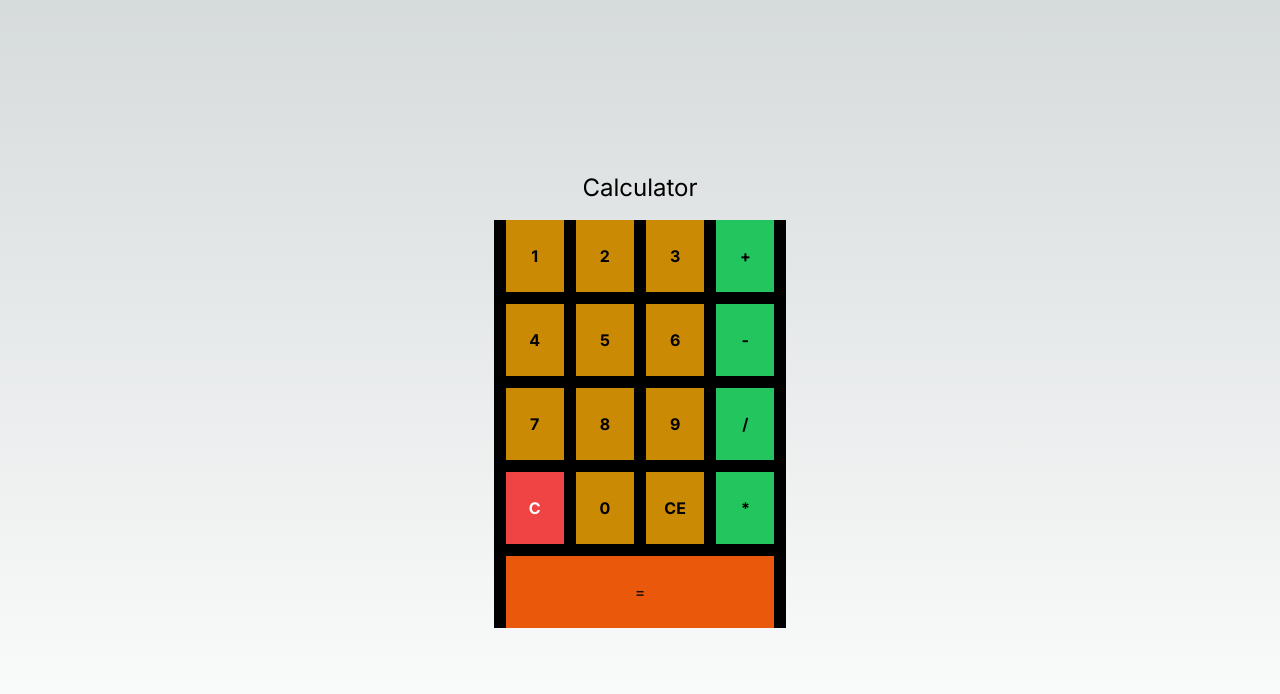
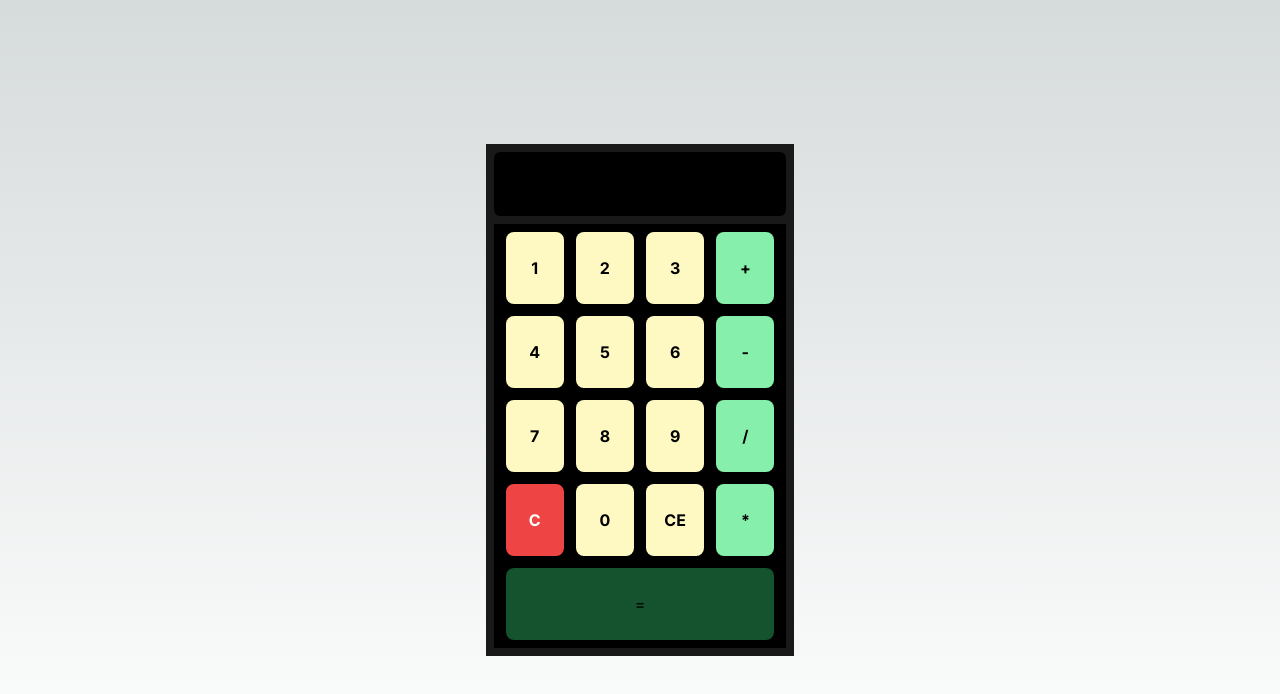
Before and after one commit to adheeb-vk/calculator, a Next.js app: page / in a window 1280 px wide. Shown: the top 694 px of the page. Built offline with nearby package versions, Linux system fonts and the light colour scheme.

Commit message:
design canged

```diff
--- a/src/app/(web)/_components/Calculator.tsx
+++ b/src/app/(web)/_components/Calculator.tsx
@@ -7,12 +7,18 @@ const numbers = ["1","2","3","+","4","5","6","-","7","8","9","/","C","0","CE","*
 
 const [value, setValue] = useState("")
 
-// useEffect(()=>{
-//     console.log(value)
-// }, [value])
+useEffect(()=>{
+    console.log(value)
+}, [value])
 
 const handleClick = (val : any) => {
-    if(value !== 'Error'){
+    if(value === "Error" || value === "0" || value === "Infinity"){
+        if(val === "C" || val === "CE"){
+                    setValue("")
+        }else{
+            setValue(val)
+        }
+    }else{
         if (val === 'C') {
             setValue('');
         } else if ( val === 'CE') {
@@ -26,31 +32,58 @@ const handleClick = (val : any) => {
         } else {
             setValue(value + val);
         }
-    }else{
-        setValue(val)
     }
+    // if(value !== 'Error'){
+    //     if(value !== '0'){
+    //         if (val === 'C') {
+    //             setValue('');
+    //         } else if ( val === 'CE') {
+    //             // if(){
+    //             try{
+    //             setValue(value.slice(0, -1));
+    //             }catch(error){
+    //                 setValue("")
+    //             }
+    //             // }
+    //         } else {
+    //             setValue(value + val);
+    //         }
+    //     }else{
+    //         if(val === "C" || val === "CE"){
+    //             setValue("")
+    //         }else{
+    //             setValue(val)
+    //         }
+    //     }
+    // }else{
+    //     if(val === "C" || val === "CE"){
+    //         setValue("")
+    //     }else{
+    //         setValue(val)
+    //     }
+    // }
 };
 
   return (
-    <div className='w-[24%] p-2 max-[1180px]:w-[30%] max-[970px]:w-[32%] max-[860px]:w-[36%] max-[780px]:w-[38%] max-[710px]:w-[40%] max-[640px]:w-[50%] max-[540px]:w-[60%] max-[460px]:w-[70%] max-[380px]:w-[80%] max-[360px]:w-full'>
-      <div className='text-center mb-4 text-2xl'>{value === "" ? "Calculator" : value}</div>
-      <div className='bg-black'>
+    <div className='w-[24%] p-2 max-[1180px]:w-[30%] max-[970px]:w-[32%] max-[860px]:w-[36%] max-[780px]:w-[38%] bg-[#191919] max-[710px]:w-[40%] max-[640px]:w-[50%] max-[540px]:w-[60%] max-[460px]:w-[70%] max-[380px]:w-[80%] max-[360px]:w-full'>
+      <div className='text-center mb-2 bg-black py-4 text-2xl rounded-md text-black font-bold bg-[#f0f0f0]'>{value === "" ? "Calculator" : value}</div>
+      <div className='bg-black py-2'>
         <ul className='flex items-center justify-center gap-3 w-full flex-wrap'>
             {numbers.map((number, index)=>{
             return(
-                <li className='w-[20%]' key={index}>
+                <li className='w-[20%] rounded-lg overflow-hidden' key={index}>
                     <button onClick={()=>{
                         handleClick(number)
                         // console.log()
-                    }} className={`w-full ${number === "*" ? "bg-green-500 py-6 max-[360px]:py-4 font-bold text-black" : number === "+" ? "bg-green-500 py-6 max-[360px]:py-5 font-bold text-black" : number === "-" ? "bg-green-500 py-6 max-[360px]:py-5 font-bold text-black" : number === "/" ? "bg-green-500 py-6 max-[360px]:py-5 font-bold text-black" : number === "C" ? "bg-red-500 py-6 max-[360px]:py-5 font-bold text-white" : "bg-yellow-600 py-6 max-[360px]:py-5 font-bold text-black"}`}>{number}</button>
+                    }} className={`w-full ${number === "*" ? "bg-green-300 py-6 max-[360px]:py-4 font-bold text-black" : number === "+" ? "bg-green-300 py-6 max-[360px]:py-5 font-bold text-black" : number === "-" ? "bg-green-300 py-6 max-[360px]:py-5 font-bold text-black" : number === "/" ? "bg-green-300 py-6 max-[360px]:py-5 font-bold text-black" : number === "C" ? "bg-red-500 py-6 max-[360px]:py-5 font-bold text-white" : "bg-yellow-100 py-6 max-[360px]:py-5 font-bold text-black"}`}>{number}</button>
                 </li>
             )
             })}
-            <li className='w-[92%] text-center'>
-                <button className='text-center bg-orange-600 py-6 w-full' onClick={()=>{
+            <li className='w-[92%] text-center w-[20%] rounded-lg overflow-hidden'>
+                <button className='text-center bg-green-900 py-6 w-full' onClick={()=>{
                     try {
                         if(value !== ""){
-                            setValue(eval(value));
+                            setValue(String(eval(value)));
                         }
                     } catch (error) {
                         setValue('Error');
--- a/src/app/globals.css
+++ b/src/app/globals.css
@@ -25,9 +25,3 @@ body {
     )
     rgb(var(--background-start-rgb));
 }
-
-@layer utilities {
-  .text-balance {
-    text-wrap: balance;
-  }
-}
```
